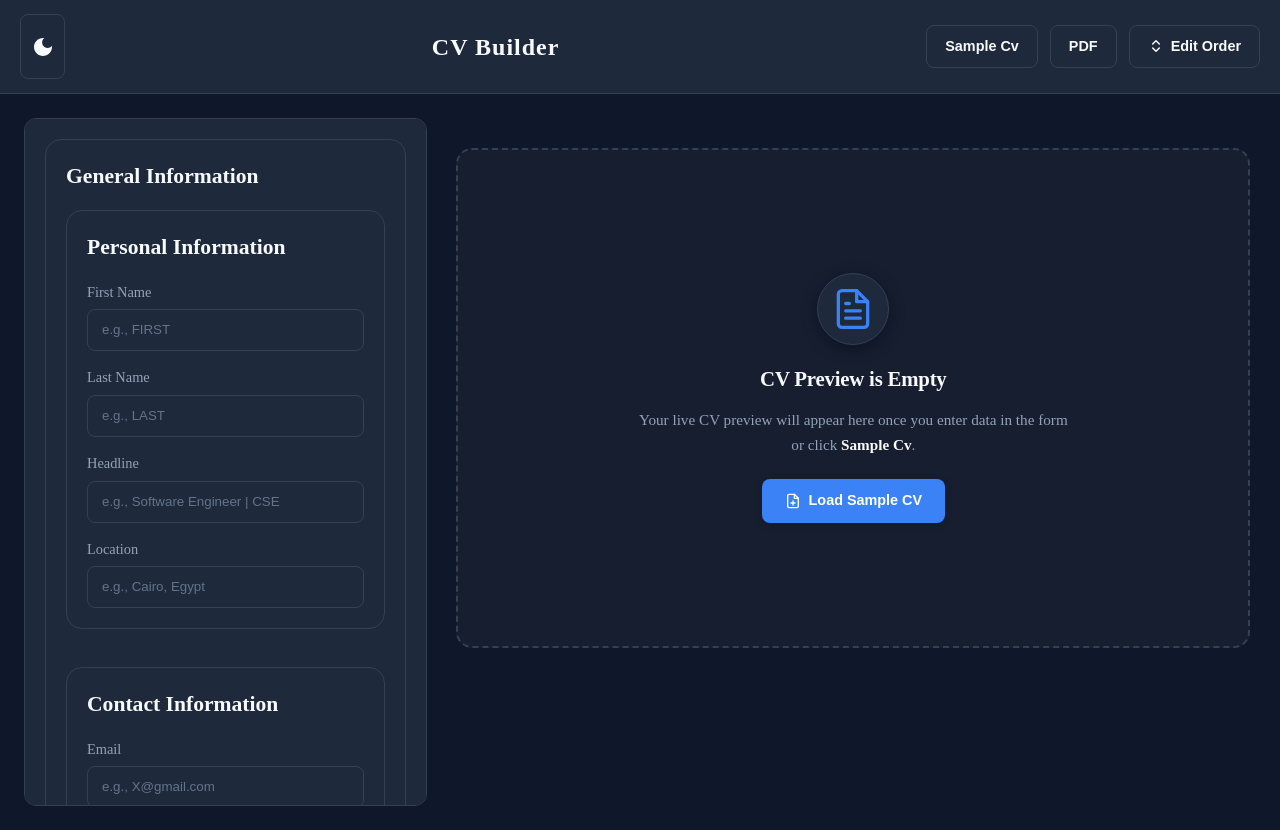
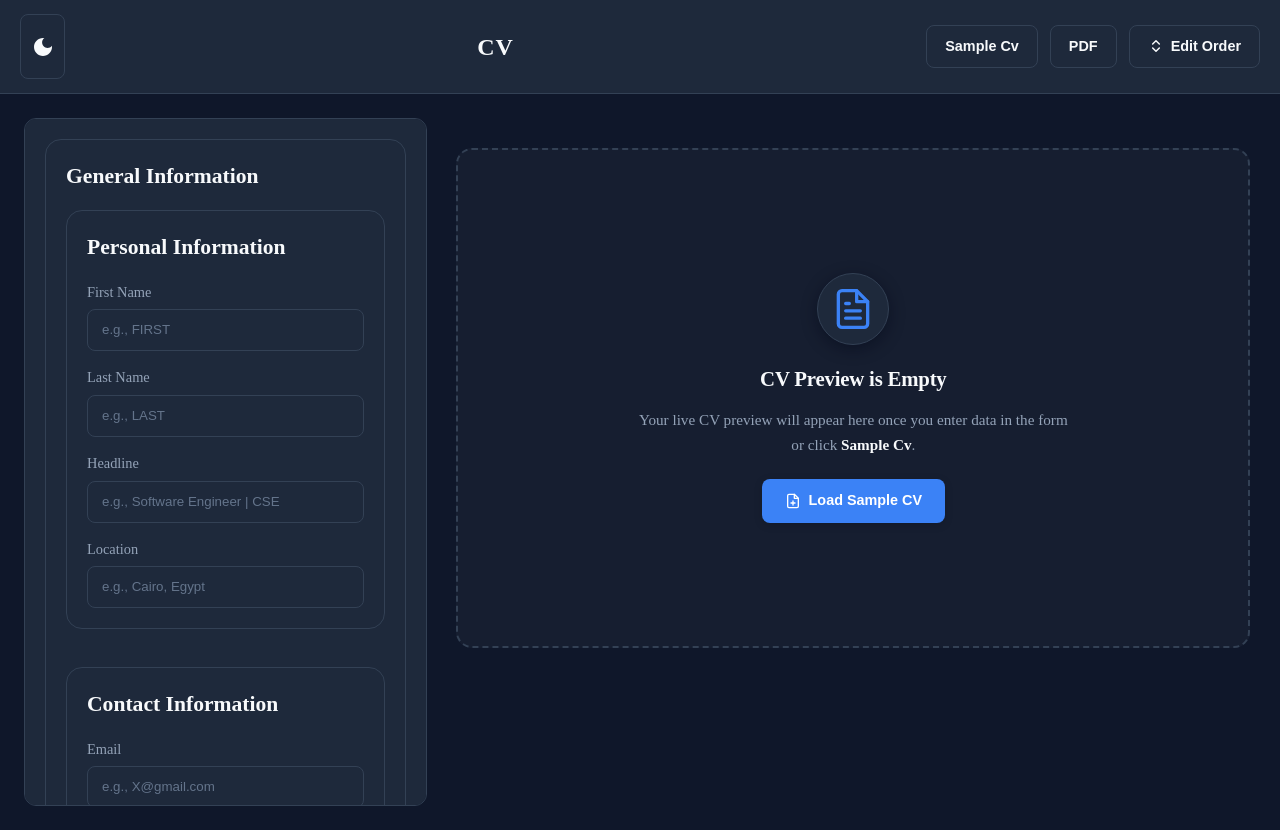
Before and after one commit to amrkhaled104/CV-Builder, a React (Vite) app: page / in a window 1280 px wide. Built offline with nearby package versions, Linux system fonts and the light colour scheme.

Commit message:
docs:README

```diff
--- a/src/App.tsx
+++ b/src/App.tsx
@@ -1,11 +1,11 @@
+import { useRef, useState } from "react";
 import "./App.css";
 import HeaderBar from "./components/layout/HeaderBar/HeaderBar.jsx";
 import FormInputs from "./components/layout/FormInput/FormInputs.jsx";
 import CvPreview from "./components/layout/CvReview/CvPreview.tsx";
 import { useSectionOrder } from "./hooks/useSectionOrder";
 import { useCustomSections } from "./hooks/useCustomSections";
-import * as Sample from "../src/data/sampleData.js";
-import { useRef, useState } from "react";
+import * as Sample from "./data/sampleData.js";
 
 type Skill = {
   id: string;
@@ -39,7 +39,7 @@ type Project = {
 };
 
 function App() {
-  const cvRef = useRef(null);
+  const cvRef = useRef<HTMLDivElement>(null);
   const {
     sectionOrder,
     isReordering,
--- a/src/Forms/EducationExp.jsx
+++ b/src/Forms/EducationExp.jsx
@@ -1,5 +1,4 @@
 import FormCard from "../reusables/FormCard.jsx";
-import SectionTitle from "../reusables/SectionTitle.jsx";
 import DynamicList from "../reusables/DynamicList.jsx";
 import FormBox from "../reusables/FormBox.jsx";
 import InputRow from "../reusables/InptRow.jsx";
@@ -57,10 +56,6 @@ export default function EducationalExperience({
       onMoveUp={onMoveUp}
       onMoveDown={onMoveDown}
     >
-      {/* <SectionTitle
-        title="Educational Qualifications"
-        subtitle="Add all your schools, colleges and universities."
-      /> */}
       <DynamicList
         items={educationList}
         renderItem={(education) => (
--- a/src/Forms/GeneralInfo.jsx
+++ b/src/Forms/GeneralInfo.jsx
@@ -1,5 +1,4 @@
 import FormCard from "../reusables/FormCard.jsx";
-import SectionTitle from "../reusables/SectionTitle.jsx";
 import InputRow from "../reusables/InptRow.jsx";
 import FormBox from "../reusables/FormBox.jsx";
 import DynamicList from "../reusables/DynamicList.jsx";
--- a/src/Forms/PracticalExp.jsx
+++ b/src/Forms/PracticalExp.jsx
@@ -1,4 +1,3 @@
-import SectionTitle from "../reusables/SectionTitle";
 import DynamicList from "../reusables/DynamicList";
 import InputRow from "../reusables/InptRow";
 import DurationInput from "../reusables/DurationInput";
@@ -53,10 +52,6 @@ export default function PracticalExperience({
       onMoveUp={onMoveUp}
       onMoveDown={onMoveDown}
     >
-      {/* <SectionTitle
-        title="Professional Experience"
-        subtitle="Add internships, jobs or freelance work."
-      /> */}
       <DynamicList
         items={workList}
         renderItem={(work) => (
--- a/src/Forms/Projects.jsx
+++ b/src/Forms/Projects.jsx
@@ -106,7 +106,6 @@ export default function Project({
       onMoveUp={onMoveUp}
       onMoveDown={onMoveDown}
     >
-      {/* <SectionTitle title="Projects" subtitle="Highlight your best work." /> */}
       <DynamicList
         items={projectList}
         renderItem={(project) => (
--- a/src/components/layout/FormInput/FormInputs.jsx
+++ b/src/components/layout/FormInput/FormInputs.jsx
@@ -1,6 +1,6 @@
 import "./FormInputs.css";
 import GeneralInfo from "../../../Forms/GeneralInfo.jsx";
-import EducationalExpperience from "../../../Forms/EducationExp.jsx";
+import EducationalExperience from "../../../Forms/EducationExp.jsx";
 import PracticalExperience from "../../../Forms/PracticalExp.jsx";
 import Project from "../../../Forms/Projects.jsx";
 import Skill from "../../../Forms/Skills.jsx";
@@ -40,7 +40,7 @@ export default function FormInputs({
         onMoveUp={onMoveUp}
         onMoveDown={onMoveDown}
       />
-      <EducationalExpperience
+      <EducationalExperience
         educationList={educationList}
         setEducationList={setEducationList}
         sectionOrder={sectionOrder}
--- a/src/components/layout/HeaderBar/HeaderBar.jsx
+++ b/src/components/layout/HeaderBar/HeaderBar.jsx
@@ -32,7 +32,7 @@ export default function HeaderBar({
       <div className="theme-toggle-handle" onClick={toggleTheme}>
         {theme ? <LightModeIcon /> : <DarkModeIcon />}
       </div>
-      <div className="logo">CV Builder</div>
+      <div className="logo">CV</div>
       <div className="headerButtons">
         <button className="sampleCV" onClick={loadSampleCV}>
           Sample Cv
--- a/src/hooks/useCustomSections.ts
+++ b/src/hooks/useCustomSections.ts
@@ -70,7 +70,7 @@ export function useCustomSections(
     sectionId: string,
     itemId: string,
     fieldOrPatch: Partial<CustomSectionItem> | keyof CustomSectionItem,
-    value?: any,
+    value?: unknown,
   ): void {
     setCustomSections((prev) =>
       prev.map((sec) => {
```
Also changed, not shown: 1 other file (tests, documents, lock files or other folders).
